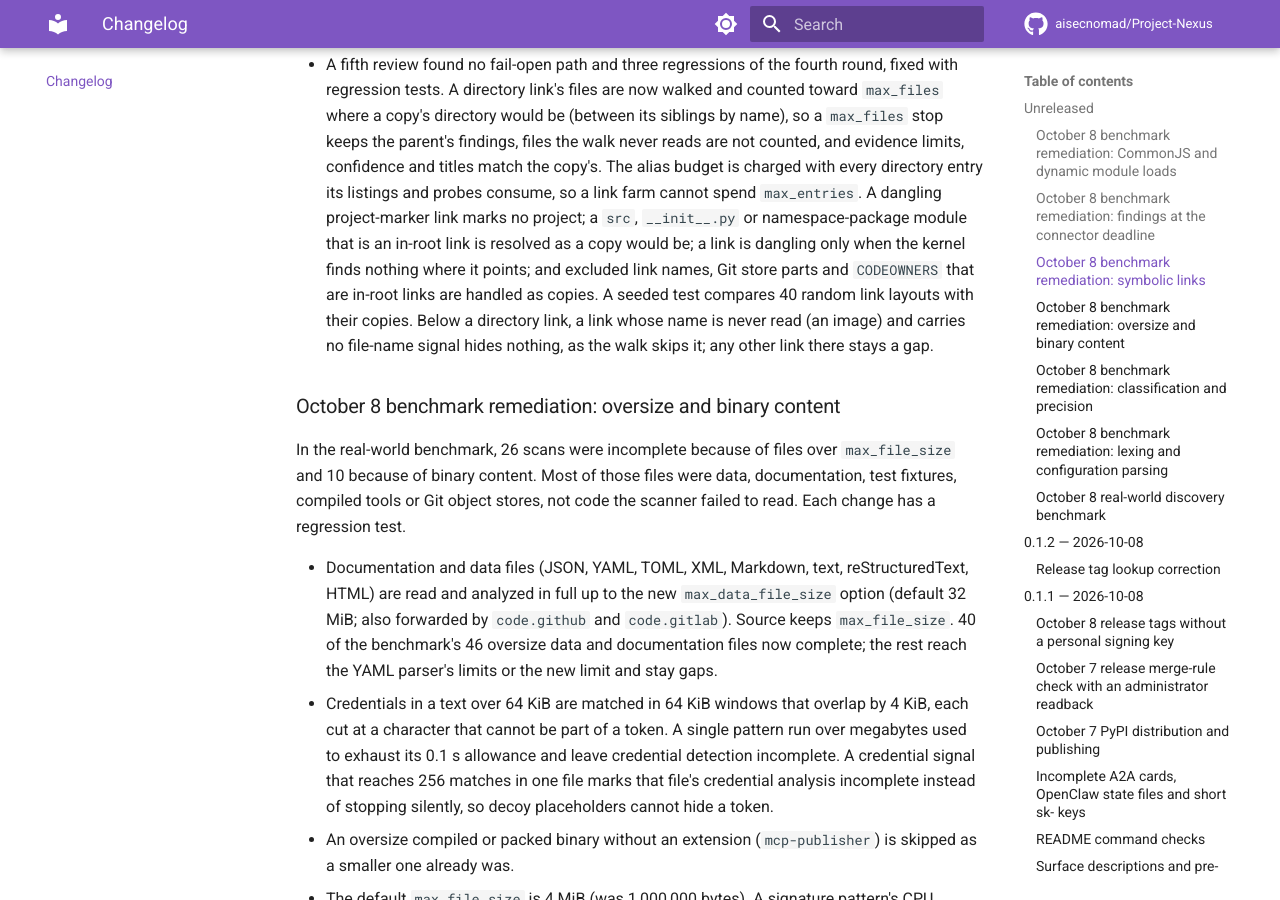
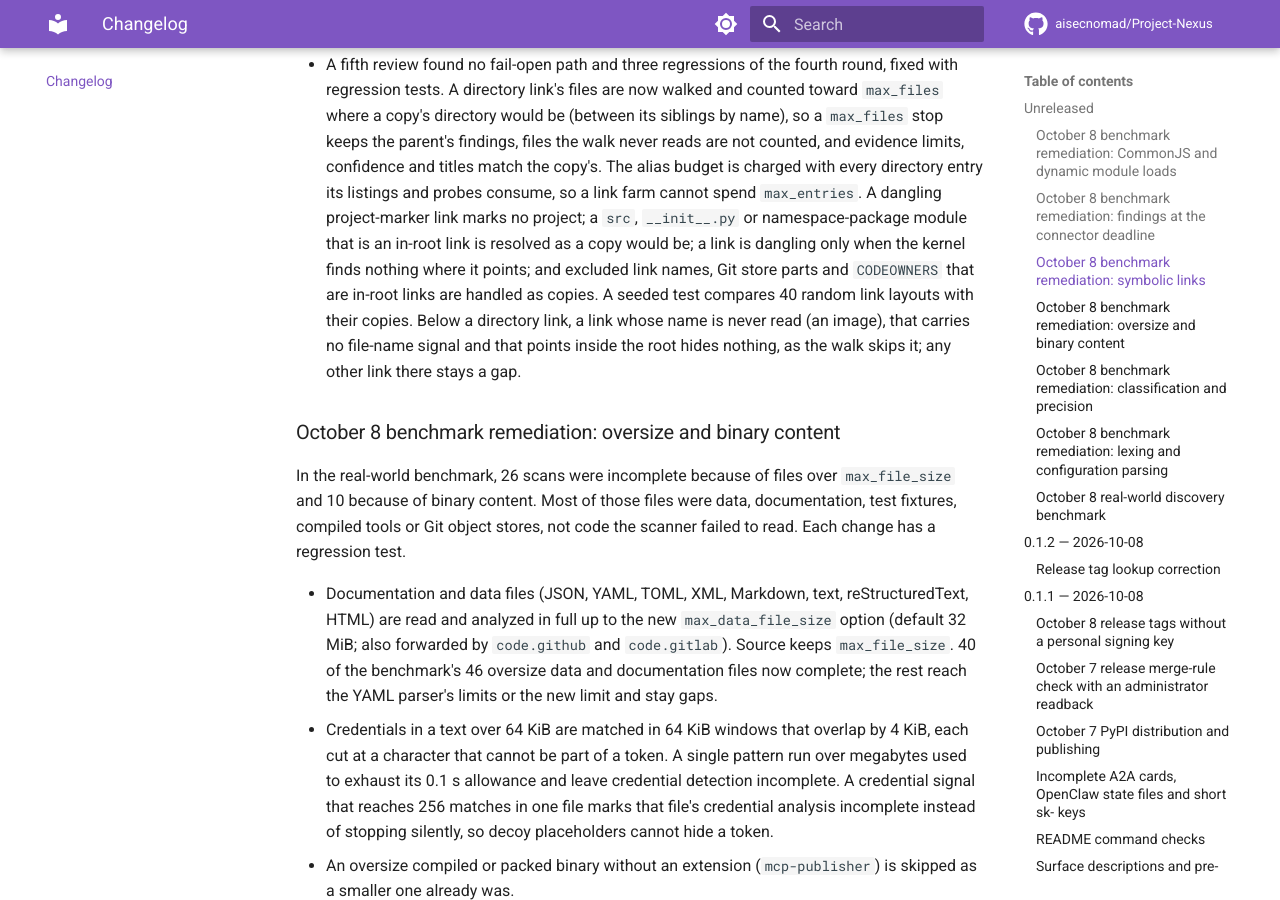
Before and after one commit to aisecnomad/Project-Nexus, an MkDocs documentation site: the page built from docs/changelog.md, in a window 1280 px wide and 900 px high, scrolled down 1942 px. Built offline with MkDocs 1.6.1 and Material for MkDocs 9.7.7, drawn with Linux system fonts in a browser that asks for light colours; comment, search, counter and statistics services are not loaded.

Commit message:
Keep out-of-root links below a linked directory a gap; record the code freeze
A short review of bb79a2c found that an image link below a linked
directory was skipped before it was resolved, so one leaving the root was
not a gap as it is everywhere else. It is now skipped only when it points
to a file inside the root or dangles inside it; a regression test covers
the out-of-root case, and the docs say so.

PROTOCOL.md §13.5 records the code freeze for the holdout at this commit.

Co-Authored-By: Claude Opus 5.5 <noreply@anthropic.com>
Claude-Session: https://claude.ai/code/session_017vWVFaT62KfXNqJ75B8Q6y

```diff
--- a/CHANGELOG.md
+++ b/CHANGELOG.md
@@ -94,8 +94,9 @@ second provider, test fixtures and dangling links.
   nothing where it points; and excluded link names, Git store parts and
   `CODEOWNERS` that are in-root links are handled as copies. A seeded test
   compares 40 random link layouts with their copies. Below a directory link,
-  a link whose name is never read (an image) and carries no file-name signal
-  hides nothing, as the walk skips it; any other link there stays a gap.
+  a link whose name is never read (an image), that carries no file-name signal
+  and that points inside the root hides nothing, as the walk skips it; any
+  other link there stays a gap.
 
 ### October 8 benchmark remediation: oversize and binary content
 
```
Also changed, not shown: docs/scanning.md (+2 -2 lines), tools/realbench/PROTOCOL.md (+11 -0 lines), 2 other files.
